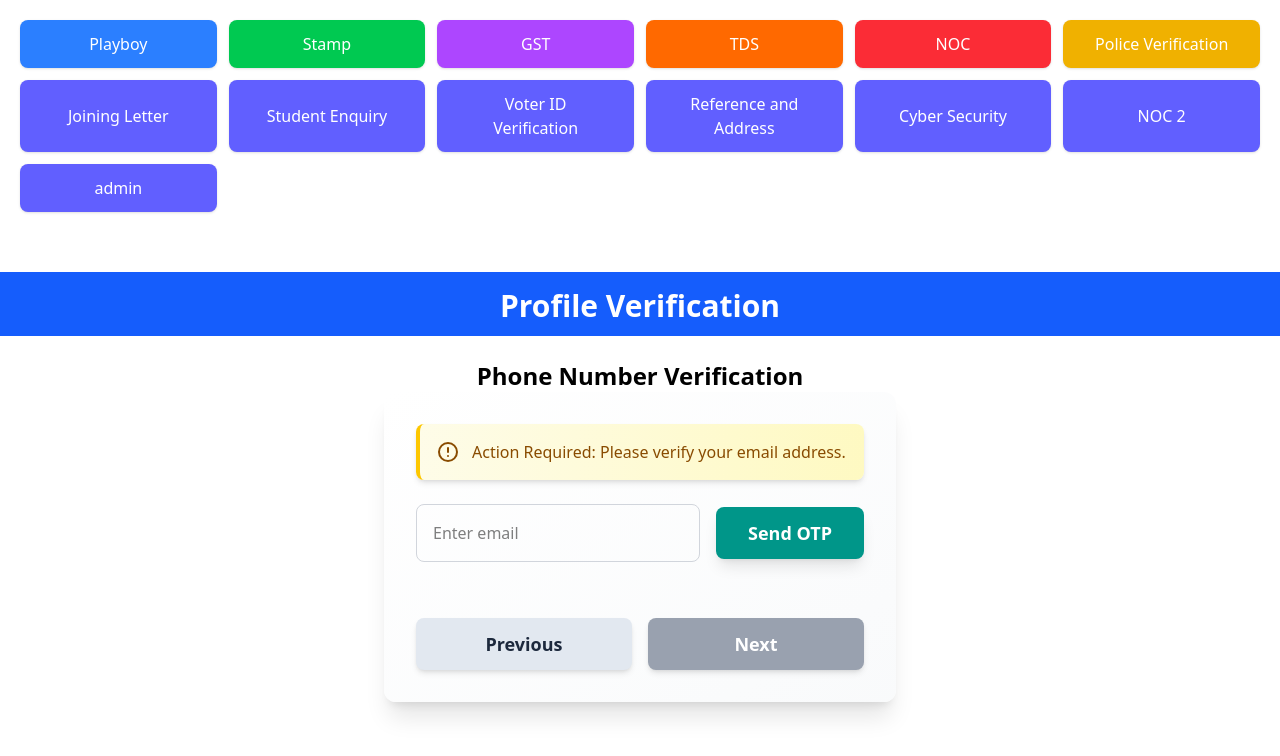
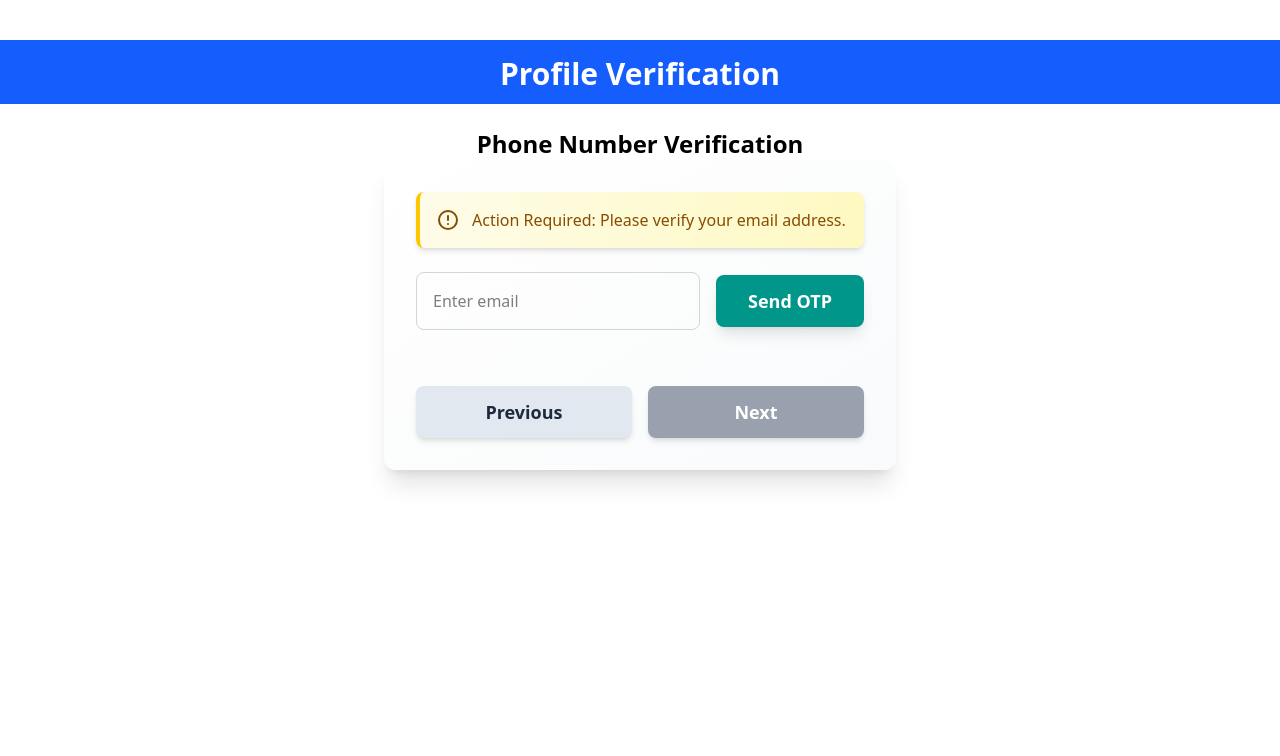
Before and after one commit to Symbosys/profile, a React (Vite) app: page / in a window 1280 px wide. Shown: the top 756 px of the page. Built offline with nearby package versions, Linux system fonts and the light colour scheme.

Commit message:
removed button

```diff
--- a/src/HomePage/Home.tsx
+++ b/src/HomePage/Home.tsx
@@ -35,8 +35,8 @@ export const Home = () => {
 
   return (
     <div>
-    <div className="w-screen  grid grid-cols-1 sm:grid-cols-2 md:grid-cols-6 p-5 gap-3   justify-center">
-      {buttons.map(({ to, label, color }) => (
+    {/* <div className="w-screen  grid grid-cols-1 sm:grid-cols-2 md:grid-cols-6 p-5 gap-3   justify-center"> */}
+      {/* {buttons.map(({ to, label, color }) => (
         <button
           key={to}
           onClick={() => navigate(to)}
@@ -45,9 +45,9 @@ export const Home = () => {
           {label}
         </button>
       ))}
+       */}
 
-
-    </div>
+    {/* </div> */}
     {/* <EmailVerification /> */}
 <Card />
 
--- a/src/api/apiClient.ts
+++ /dev/null
@@ -1,10 +0,0 @@
-import axios from "axios";
-
-const apiClient = axios.create({
-  baseURL: "http://localhost:4000/api/v1", // ✅ adjust if backend uses different port
-});
-
-export default apiClient;
-
-
-// http://localhost:4000/api/v1
```
